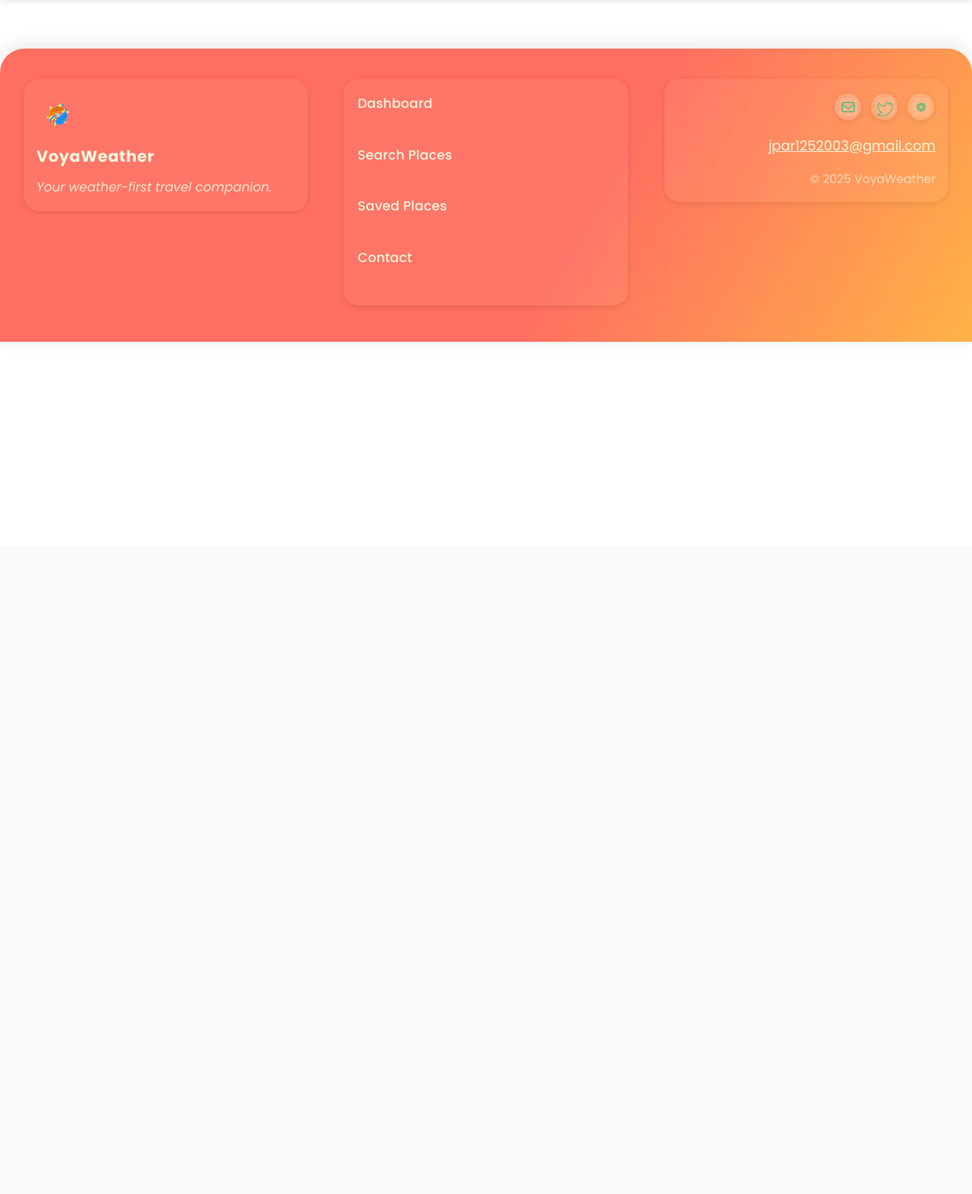
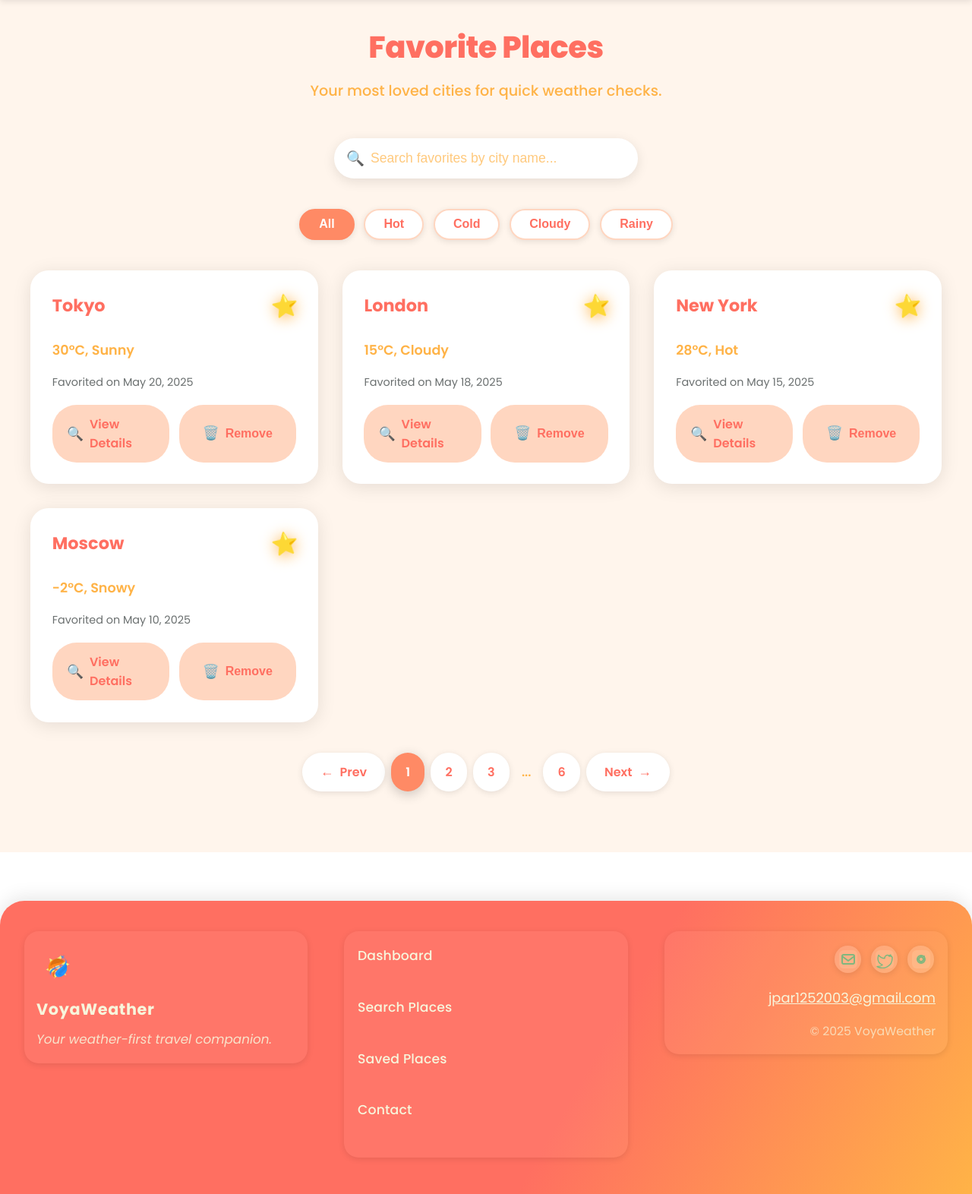
Before and after one commit to Je-Joestar24/voya_weather, a Django app: template templates/authed/favorites/index.html in a window 1280 px wide. Shown: the part 80-1652 px from the top of the page at 76% size. Before the commit the page ends 530 px from the top, so only its background shows below. Run offline with Django 5.2, Linux system fonts and the light colour scheme; the template is opened without the code that fills it: most values are stand-ins (such as "Sample title", 1, 10 or a date in 2020); parts of the project's set-up code (start-up, migrations or seed data) failed here and were passed over.

Commit message:
feat: Favorites page
Favorites Page:
- HTML
- CSS
- Created Submodule for it for cleaner code

```diff
--- a/core/urls.py
+++ b/core/urls.py
@@ -12,4 +12,6 @@ urlpatterns = [
     path('recents/', views.recents_view, name='recents_view'),
     path('saved/places/', views.saved_places_view, name='saved_places_view'),
     path('search/places/', views.search_places_view, name='search_places_view'),
+    path('favorite/places/', views.favorite_places_view, name='favorite_places_view'),
+    path('profile/', views.profile_view, name='profile_view'),
 ]
--- a/core/views/authed/favorites.py
+++ b/core/views/authed/favorites.py
@@ -2,7 +2,7 @@ from django.shortcuts import render
 
 # Create your views here.
 
-def favorites_view(request):
+def favorite_places_view(request):
 
     return render(request, 'authed/favorites/index.html', {
         'status': 'info',
--- /dev/null
+++ b/static/css/favorites/cards.css
@@ -0,0 +1,122 @@
+/* Favorites Grid */
+.favorites__content {
+    padding: 0 2rem;
+    padding-bottom: 2.5em;
+}
+
+.favorites-grid {
+    display: grid;
+    grid-template-columns: repeat(auto-fit, minmax(320px, 1fr));
+    gap: 2rem;
+    max-width: var(--container-lg);
+    margin: 0 auto;
+    padding: 0;
+}
+
+.favorite-card {
+    background: #fff;
+    border-radius: 1.5rem;
+    padding: 1.8rem;
+    box-shadow: 0 4px 24px var(--shadow-light);
+    transition: transform 0.3s, box-shadow 0.3s;
+    animation: fadeInUp 0.8s cubic-bezier(.4, 2, .6, 1) both;
+    display: flex;
+    flex-direction: column;
+    gap: 1.2rem;
+}
+
+.favorite-card:hover,
+.favorite-card:focus-within {
+    transform: translateY(-8px) scale(1.02);
+    box-shadow: 0 8px 32px var(--shadow-dark);
+}
+
+.favorite-card__header {
+    display: flex;
+    align-items: center;
+    justify-content: space-between;
+    margin-bottom: 0.5rem;
+}
+
+.favorite-card__city {
+    font-size: 1.4rem;
+    font-weight: 700;
+    color: var(--theme-primary);
+    margin-bottom: 0.1rem;
+}
+
+.favorite-card__icon {
+    font-size: 1.5rem;
+    color: var(--theme-secondary);
+    opacity: 0.5;
+    transition: color 0.3s, opacity 0.3s, transform 0.3s;
+    filter: drop-shadow(0 2px 8px var(--theme-secondary));
+}
+
+.favorite-card__icon--active {
+    color: var(--theme-btn);
+    opacity: 1;
+    transform: scale(1.2) rotate(-8deg);
+}
+
+.favorite-card__weather {
+    font-size: 1.1rem;
+    color: var(--theme-secondary);
+    font-weight: 600;
+}
+
+.favorite-card__meta {
+    font-size: 0.9rem;
+    color: var(--text-dark);
+    opacity: 0.7;
+}
+
+.favorite-card__actions {
+    display: flex;
+    gap: 0.8rem;
+}
+
+.favorite-card__btn {
+    flex: 1;
+    display: flex;
+    align-items: center;
+    justify-content: center;
+    gap: 0.5rem;
+    padding: 0.8rem 1.2rem;
+    border: none;
+    border-radius: 2rem;
+    font-size: 1rem;
+    font-weight: 600;
+    cursor: pointer;
+    transition: all 0.3s ease;
+    text-decoration: none;
+    color: var(--theme-primary);
+    background: var(--theme-accent);
+}
+
+.favorite-card__btn:hover,
+.favorite-card__btn:focus {
+    transform: scale(1.05);
+    box-shadow: 0 4px 16px var(--shadow-dark);
+}
+
+.favorite-card__btn--view:hover,
+.favorite-card__btn--view:focus {
+    background: var(--theme-btn);
+    color: #fff;
+}
+
+.favorite-card__btn--remove:hover,
+.favorite-card__btn--remove:focus {
+    background: var(--theme-primary);
+    color: #fff;
+}
+
+.btn-icon {
+    font-size: 1.1rem;
+    transition: transform 0.3s ease;
+}
+
+.favorite-card__btn:hover .btn-icon {
+    transform: scale(1.2);
+}
--- /dev/null
+++ b/static/css/favorites/filter.css
@@ -0,0 +1,38 @@
+/* Filter & Sort Section */
+.favorites__filters {
+    margin-bottom: 2.5rem;
+    padding: 0 2rem;
+}
+
+.filter-group {
+    display: flex;
+    justify-content: center;
+    gap: 0.8rem;
+    flex-wrap: wrap;
+}
+
+.filter-btn {
+    background: #fff;
+    color: var(--theme-primary);
+    border: 2px solid var(--theme-accent);
+    border-radius: 2rem;
+    padding: 0.6rem 1.5rem;
+    font-size: 1rem;
+    font-weight: 600;
+    cursor: pointer;
+    transition: all 0.3s ease;
+    box-shadow: 0 2px 8px var(--shadow-light);
+}
+
+.filter-btn:hover,
+.filter-btn:focus {
+    background: var(--theme-accent);
+    transform: translateY(-2px);
+    box-shadow: 0 4px 16px var(--shadow-dark);
+}
+
+.filter-btn--active {
+    background: var(--theme-btn);
+    color: #fff;
+    border-color: var(--theme-btn);
+}
--- /dev/null
+++ b/static/css/favorites/header.css
@@ -0,0 +1,28 @@
+/* Page Header */
+.favorites__header {
+    text-align: center;
+    margin-bottom: 3rem;
+    animation: fadeInDown 0.8s cubic-bezier(.4, 2, .6, 1) both;
+}
+
+.header-content {
+    max-width: var(--container-lg);
+    margin: 0 auto;
+    padding: 0 2rem;
+}
+
+.header-title {
+    font-size: 2.5rem;
+    font-weight: 800;
+    color: var(--theme-primary);
+    margin-bottom: 0.8rem;
+    letter-spacing: -0.5px;
+    animation: slideInLeft 0.8s cubic-bezier(.4, 2, .6, 1) both;
+}
+
+.header-subtitle {
+    font-size: 1.2rem;
+    color: var(--theme-secondary);
+    font-weight: 500;
+    animation: slideInRight 0.8s cubic-bezier(.4, 2, .6, 1) 0.2s both;
+}
--- /dev/null
+++ b/static/css/favorites/index.css
@@ -0,0 +1,12 @@
+@import './cards.css';
+@import './empty.css';
+@import './filter.css';
+@import './header.css';
+@import './responsive.css';
+@import './search.css';
+
+.favorites {
+  background: var(--theme-bg);
+  min-height: 100vh;
+  padding: 2rem 0 3rem 0;
+}
--- /dev/null
+++ b/static/css/favorites/search.css
@@ -0,0 +1,55 @@
+/* Search Bar */
+.favorites__search {
+    margin-bottom: 2.5rem;
+    padding: 0 2rem;
+    animation: fadeInUp 0.8s cubic-bezier(.4, 2, .6, 1) 0.3s both;
+}
+
+.search-container {
+    max-width: var(--container-lg);
+    margin: 0 auto;
+}
+
+.search-wrapper {
+    position: relative;
+    max-width: 400px;
+    margin: 0 auto;
+}
+
+.search-input {
+    width: 100%;
+    padding: 1rem 1rem 1rem 3rem;
+    border: none;
+    border-radius: 2rem;
+    background: #fff;
+    box-shadow: 0 4px 16px var(--shadow-light);
+    font-size: 1.1rem;
+    color: var(--theme-primary);
+    transition: all 0.3s ease;
+}
+
+.search-input:focus {
+    outline: none;
+    box-shadow: 0 6px 24px var(--shadow-dark);
+    transform: scale(1.02);
+}
+
+.search-input::placeholder {
+    color: var(--theme-secondary);
+    opacity: 0.7;
+}
+
+.search-icon {
+    position: absolute;
+    left: 1rem;
+    top: 50%;
+    transform: translateY(-50%);
+    font-size: 1.2rem;
+    color: var(--theme-secondary);
+    pointer-events: none;
+    transition: transform 0.3s ease;
+}
+
+.search-wrapper:hover .search-icon {
+    transform: translateY(-50%) scale(1.1);
+}
--- a/static/css/main.css
+++ b/static/css/main.css
@@ -8,6 +8,7 @@
 @import './dashboard/index.css';
 @import './savedplaces/index.css';
 @import './recent/index.css';
+@import './favorites/index.css';
 @import './component/paginations.css';
 
 :root {
--- /dev/null
+++ b/templates/authed/favorites/cards.html
@@ -0,0 +1,125 @@
+<!-- Favorites Grid/List -->
+<section
+  class="favorites__content"
+  role="region"
+  aria-label="Favorite Places List"
+>
+  <ul class="favorites-grid" role="list">
+    <li class="favorite-card" role="listitem">
+      <div class="favorite-card__header">
+        <h3 class="favorite-card__city">Tokyo</h3>
+        <span
+          class="favorite-card__icon favorite-card__icon--active"
+          aria-label="Favorite"
+          >⭐</span
+        >
+      </div>
+      <div class="favorite-card__weather">30°C, Sunny</div>
+      <div class="favorite-card__meta">Favorited on May 20, 2025</div>
+      <div class="favorite-card__actions">
+        <a
+          href="/weather/tokyo/"
+          class="favorite-card__btn favorite-card__btn--view"
+          aria-label="View Tokyo weather details"
+        >
+          <span class="btn-icon" aria-hidden="true">🔍</span>
+          View Details
+        </a>
+        <button
+          class="favorite-card__btn favorite-card__btn--remove"
+          aria-label="Remove Tokyo from favorites"
+        >
+          <span class="btn-icon" aria-hidden="true">🗑️</span>
+          Remove
+        </button>
+      </div>
+    </li>
+    <li class="favorite-card" role="listitem">
+      <div class="favorite-card__header">
+        <h3 class="favorite-card__city">London</h3>
+        <span
+          class="favorite-card__icon favorite-card__icon--active"
+          aria-label="Favorite"
+          >⭐</span
+        >
+      </div>
+      <div class="favorite-card__weather">15°C, Cloudy</div>
+      <div class="favorite-card__meta">Favorited on May 18, 2025</div>
+      <div class="favorite-card__actions">
+        <a
+          href="/weather/london/"
+          class="favorite-card__btn favorite-card__btn--view"
+          aria-label="View London weather details"
+        >
+          <span class="btn-icon" aria-hidden="true">🔍</span>
+          View Details
+        </a>
+        <button
+          class="favorite-card__btn favorite-card__btn--remove"
+          aria-label="Remove London from favorites"
+        >
+          <span class="btn-icon" aria-hidden="true">🗑️</span>
+          Remove
+        </button>
+      </div>
+    </li>
+    <li class="favorite-card" role="listitem">
+      <div class="favorite-card__header">
+        <h3 class="favorite-card__city">New York</h3>
+        <span
+          class="favorite-card__icon favorite-card__icon--active"
+          aria-label="Favorite"
+          >⭐</span
+        >
+      </div>
+      <div class="favorite-card__weather">28°C, Hot</div>
+      <div class="favorite-card__meta">Favorited on May 15, 2025</div>
+      <div class="favorite-card__actions">
+        <a
+          href="/weather/new-york/"
+          class="favorite-card__btn favorite-card__btn--view"
+          aria-label="View New York weather details"
+        >
+          <span class="btn-icon" aria-hidden="true">🔍</span>
+          View Details
+        </a>
+        <button
+          class="favorite-card__btn favorite-card__btn--remove"
+          aria-label="Remove New York from favorites"
+        >
+          <span class="btn-icon" aria-hidden="true">🗑️</span>
+          Remove
+        </button>
+      </div>
+    </li>
+    <li class="favorite-card" role="listitem">
+      <div class="favorite-card__header">
+        <h3 class="favorite-card__city">Moscow</h3>
+        <span
+          class="favorite-card__icon favorite-card__icon--active"
+          aria-label="Favorite"
+          >⭐</span
+        >
+      </div>
+      <div class="favorite-card__weather">-2°C, Snowy</div>
+      <div class="favorite-card__meta">Favorited on May 10, 2025</div>
+      <div class="favorite-card__actions">
+        <a
+          href="/weather/moscow/"
+          class="favorite-card__btn favorite-card__btn--view"
+          aria-label="View Moscow weather details"
+        >
+          <span class="btn-icon" aria-hidden="true">🔍</span>
+          View Details
+        </a>
+        <button
+          class="favorite-card__btn favorite-card__btn--remove"
+          aria-label="Remove Moscow from favorites"
+        >
+          <span class="btn-icon" aria-hidden="true">🗑️</span>
+          Remove
+        </button>
+      </div>
+    </li>
+  </ul>
+</section>
--- /dev/null
+++ b/templates/authed/favorites/empty.html
@@ -0,0 +1,19 @@
+<!-- Empty State (hidden by default) -->
+<section
+  class="favorites__empty"
+  role="region"
+  aria-label="Empty State"
+  style="display: none"
+>
+  <div class="empty-content">
+    <div class="empty-icon" aria-hidden="true">⭐</div>
+    <h2 class="empty-title">No Favorite Cities Yet</h2>
+    <p class="empty-message">
+      You haven't added any cities to your favorites yet.
+    </p>
+    <a href="/weather/search/" class="empty-btn" aria-label="Start exploring">
+      <span class="btn-icon" aria-hidden="true">🔍</span>
+      Start Exploring
+    </a>
+  </div>
+</section>
--- /dev/null
+++ b/templates/authed/favorites/filter.html
@@ -0,0 +1,16 @@
+<!-- Filter & Sort Section -->
+<section class="favorites__filters" role="region" aria-label="Filter and Sort">
+  <div
+    class="filter-group"
+    role="group"
+    aria-label="Filter by weather condition"
+  >
+    <button class="filter-btn filter-btn--active" aria-label="Show all">
+      All
+    </button>
+    <button class="filter-btn" aria-label="Show hot">Hot</button>
+    <button class="filter-btn" aria-label="Show cold">Cold</button>
+    <button class="filter-btn" aria-label="Show cloudy">Cloudy</button>
+    <button class="filter-btn" aria-label="Show rainy">Rainy</button>
+  </div>
+</section>
--- /dev/null
+++ b/templates/authed/favorites/header.html
@@ -0,0 +1,9 @@
+<!-- Page Header -->
+<section class="favorites__header" role="region" aria-label="Page Header">
+  <div class="header-content">
+    <h1 class="header-title">Favorite Places</h1>
+    <p class="header-subtitle">
+      Your most loved cities for quick weather checks.
+    </p>
+  </div>
+</section>
--- a/templates/authed/favorites/index.html
+++ b/templates/authed/favorites/index.html
@@ -5,19 +5,27 @@
 {% endblock %}
 
 {% block header_display %}
-
     {% include 'base/header.html' with authed=True active='favorites' %}
-
 {% endblock %}
 
 {% block content %}
+<main class="favorites" role="main">
 
+  {% include 'authed/favorites/header.html'%}
 
+  {% include 'authed/favorites/search.html'%}
 
+  {% include 'authed/favorites/filter.html'%}
+
+  {% include 'authed/favorites/cards.html'%}
+
+  {% include 'components/authed/pagination.html'%}
+
+  {% include 'authed/favorites/empty.html'%}
+
+</main>
 {% endblock %}
 
 {% block footer_display %}
-
     {% include 'base/footer.html' with authed=True only %}
-
 {% endblock %}
--- /dev/null
+++ b/templates/authed/favorites/search.html
@@ -0,0 +1,14 @@
+<!-- Search Bar -->
+<section class="favorites__search" role="region" aria-label="Search Favorites">
+  <div class="search-container">
+    <div class="search-wrapper">
+      <input
+        type="text"
+        class="search-input"
+        placeholder="Search favorites by city name..."
+        aria-label="Search favorites by city name"
+      />
+      <span class="search-icon" aria-hidden="true">🔍</span>
+    </div>
+  </div>
+</section>
```
Also changed, not shown: static/css/favorites/empty.css (added, +67 -0 lines), static/css/favorites/responsive.css (added, +131 -0 lines), static/css/profile/index.css (added).
